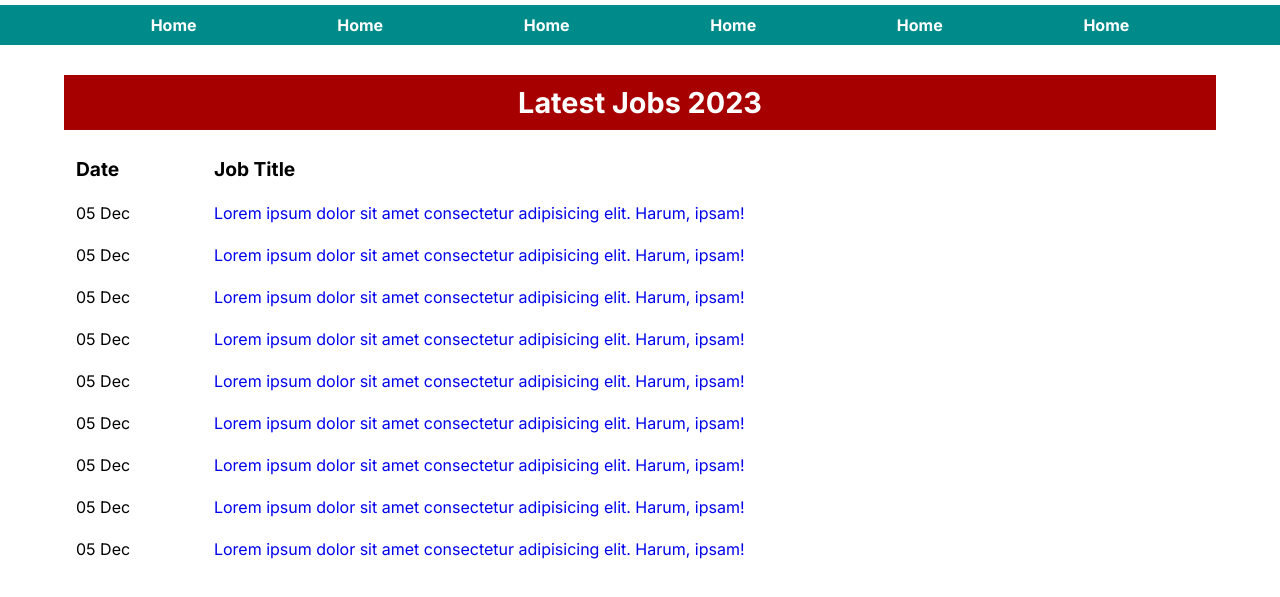
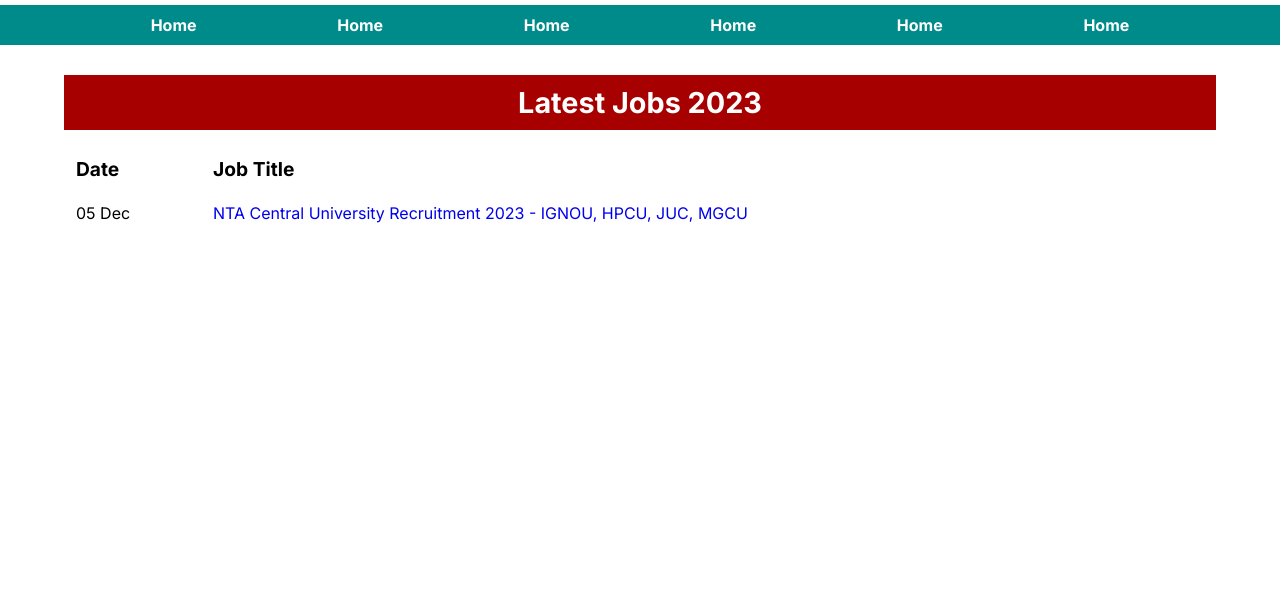
Before and after one commit to siyaramkasachin/NaukriCounter, a plain HTML site: page jobs.html in a window 1280 px wide. Shown: the part 163-760 px from the top of the page. Drawn offline with Linux system fonts and the light colour scheme.

Commit message:
Add files via upload

```diff
--- a/jobs.html
+++ b/jobs.html
@@ -1,15 +1,6 @@
 <!DOCTYPE html>
 <html lang="en">
 <head>
-    <!-- Google tag (gtag.js) -->
-<script async src="https://www.googletagmanager.com/gtag/js?id=G-N481BSHCEE"></script>
-<script>
-  window.dataLayer = window.dataLayer || [];
-  function gtag(){dataLayer.push(arguments);}
-  gtag('js', new Date());
-
-  gtag('config', 'G-N481BSHCEE');
-</script>
     <meta charset="UTF-8">
     <meta name="viewport" content="width=device-width, initial-scale=1.0">
     <title>All Latest Jobs Updates - NaukriCounter</title>
@@ -30,7 +21,7 @@
         </div>
         <div id="header-middle-main">
             <div id="logo-section-res">
-                <img src="https://www.naukricounter.live/images/logo.jpg" alt="">
+                <img src="images/ssc-logo.png" alt="">
                 <div class="heading-section">
                     <h1>Naukri Counter</h1>
                     <h2>Online Portal For Job Search</h2>
@@ -124,43 +115,13 @@
                     </tr>
                 </thead>
                 <tbody>
+
+                    <!--posted on dec 5-->
                     <tr>
                         <td>05 Dec</td>
-                        <td><a href="#">Lorem ipsum dolor sit amet consectetur adipisicing elit. Harum, ipsam!</a></td>
-                    </tr>
-                    <tr>
-                        <td>05 Dec</td>
-                        <td><a href="#">Lorem ipsum dolor sit amet consectetur adipisicing elit. Harum, ipsam!</a></td>
-                    </tr>
-                    <tr>
-                        <td>05 Dec</td>
-                        <td><a href="#">Lorem ipsum dolor sit amet consectetur adipisicing elit. Harum, ipsam!</a></td>
-                    </tr>
-                    <tr>
-                        <td>05 Dec</td>
-                        <td><a href="#">Lorem ipsum dolor sit amet consectetur adipisicing elit. Harum, ipsam!</a></td>
-                    </tr>
-                    <tr>
-                        <td>05 Dec</td>
-                        <td><a href="#">Lorem ipsum dolor sit amet consectetur adipisicing elit. Harum, ipsam!</a></td>
-                    </tr>
-                    <tr>
-                        <td>05 Dec</td>
-                        <td><a href="#">Lorem ipsum dolor sit amet consectetur adipisicing elit. Harum, ipsam!</a></td>
-                    </tr>
-                    <tr>
-                        <td>05 Dec</td>
-                        <td><a href="#">Lorem ipsum dolor sit amet consectetur adipisicing elit. Harum, ipsam!</a></td>
+                        <td><a href="https://www.naukricounter.live/2023/nta-central-university-recruitment-2023.html">NTA Central University Recruitment 2023 - IGNOU, HPCU, JUC, MGCU</a></td>
                     </tr>
 
-                    <tr>
-                        <td>05 Dec</td>
-                        <td><a href="#">Lorem ipsum dolor sit amet consectetur adipisicing elit. Harum, ipsam!</a></td>
-                    </tr>
-                    <tr>
-                        <td>05 Dec</td>
-                        <td><a href="#">Lorem ipsum dolor sit amet consectetur adipisicing elit. Harum, ipsam!</a></td>
-                    </tr>
                 </tbody>
             </table>
 
```
